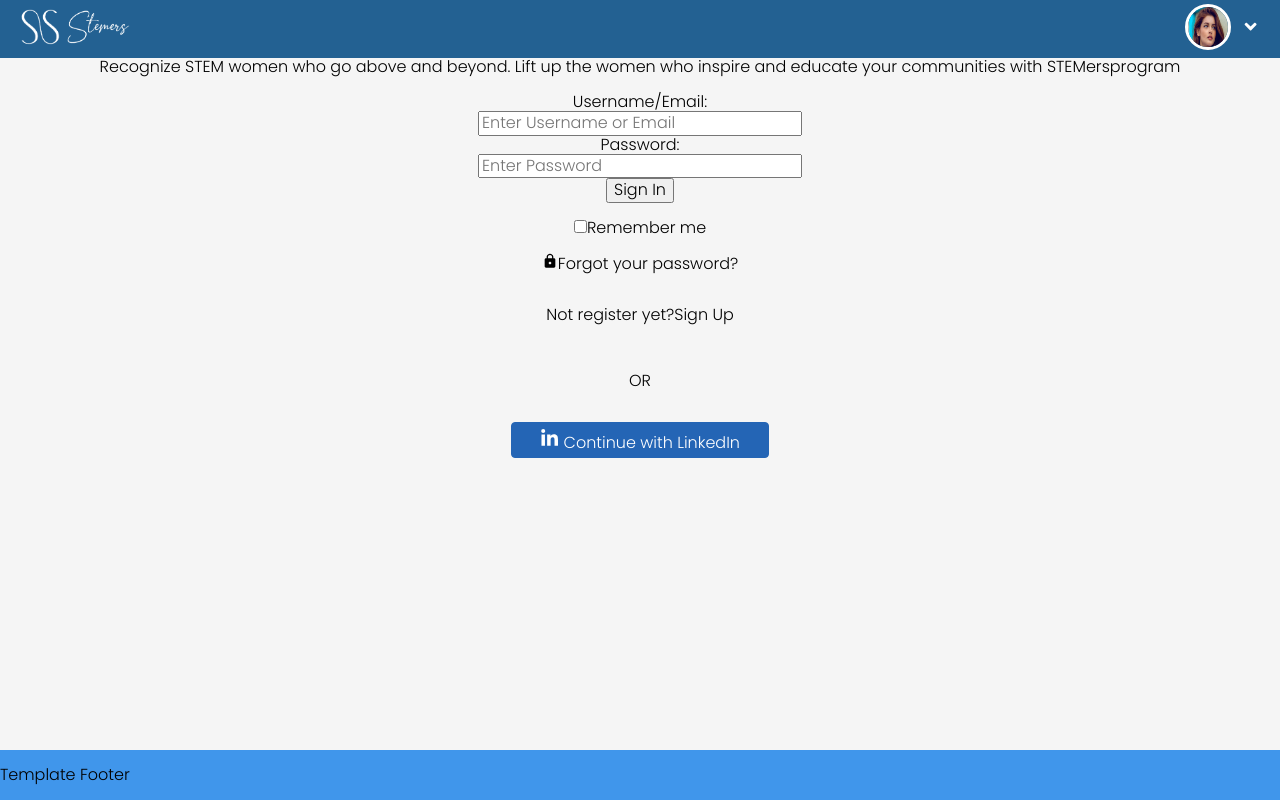
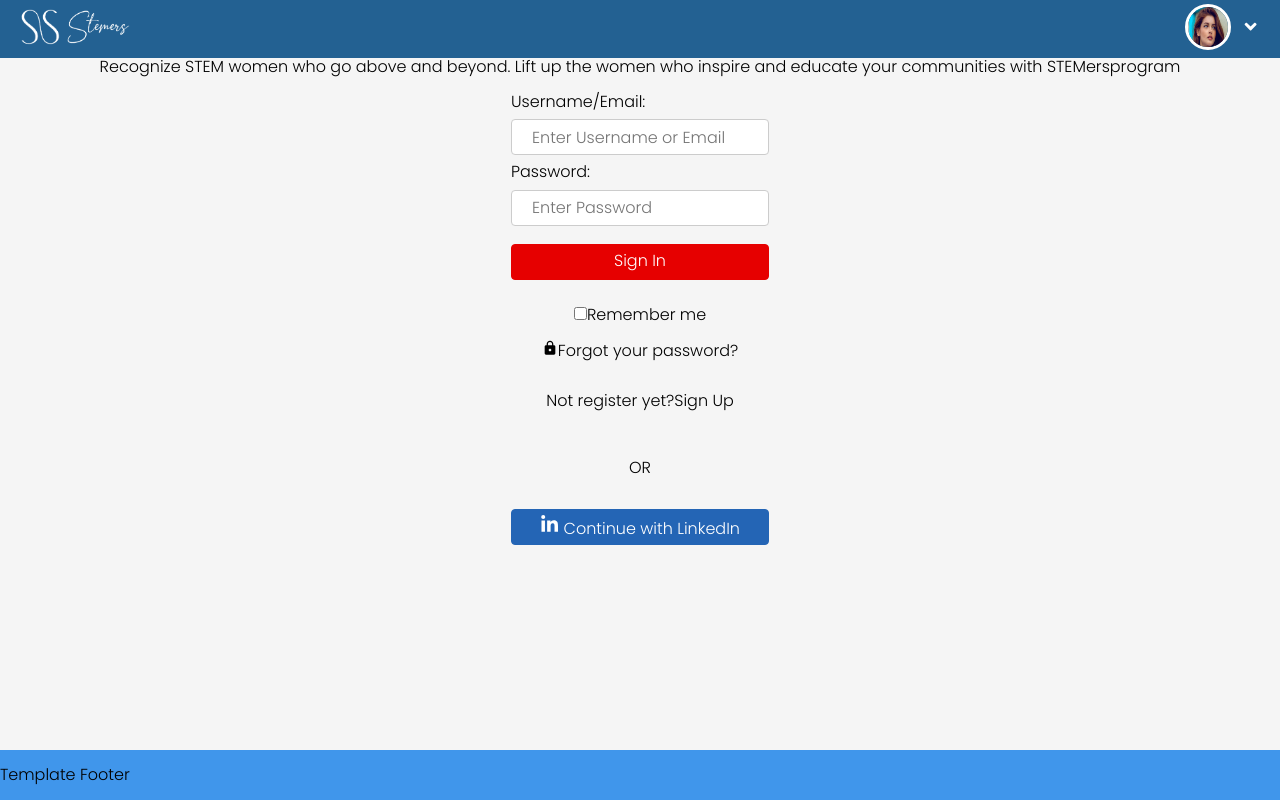
Before and after one commit to STEMers/stemers-frontend-netlify, a React (Create React App) app: page /login in a window 1280 px wide. Built offline with nearby package versions, Linux system fonts and the light colour scheme; a web font is replaced by a local one.

Commit message:
edit style for sign in/ sign up page

```diff
--- a/src/components/login-form/LoginForm.module.css
+++ b/src/components/login-form/LoginForm.module.css
@@ -1,2 +1,90 @@
 /* https://create-react-app.dev/docs/adding-a-css-modules-stylesheet/ */
 /* https://reactgo.com/react-app-css-modules/ */
+
+/* stemers description section */
+.description {
+  max-width: 65%;
+  margin: 2px auto;
+  font-weight: 700;
+  padding: 10px;
+  line-height: 2;
+
+  text-align: center;
+}
+
+.highlight {
+  color: #ffa800;
+  padding-right: 5px;
+}
+
+.label {
+  display: block;
+  /* text-align: start; */
+  align-self: start;
+}
+
+.input {
+  width: 258px;
+  height: 36px;
+  padding: 12px 20px;
+  margin: 8px 0;
+  display: inline-block;
+  border: 1px solid #ccc;
+  border-radius: 4px;
+  box-sizing: border-box;
+}
+
+.btn {
+  color: white;
+  border: 1px solid #e60000;
+  border-radius: 4px;
+  width: 258px;
+  height: 36px;
+  margin: 10px auto;
+  font-size: 16px;
+  background-color: #e60000;
+}
+
+.btn[type="submit"] {
+  cursor: pointer;
+}
+
+.btn[type="submit"]:hover {
+  transform: scale(1.05);
+}
+
+.error {
+  color: #e60000;
+  margin: 2px auto;
+}
+
+.forgotPasswordSection {
+  text-align: start;
+}
+
+.checkbox {
+  margin-right: 5px;
+}
+
+.lock {
+  font-size: 18px;
+  padding-right: 3px;
+}
+
+.or {
+  margin: 0px;
+}
+
+.switchSection {
+  margin: 0px;
+}
+
+.toAnother {
+  margin: 0;
+}
+
+.switch {
+  color: blue;
+  padding-left: 5px;
+  text-decoration: underline;
+}
```
